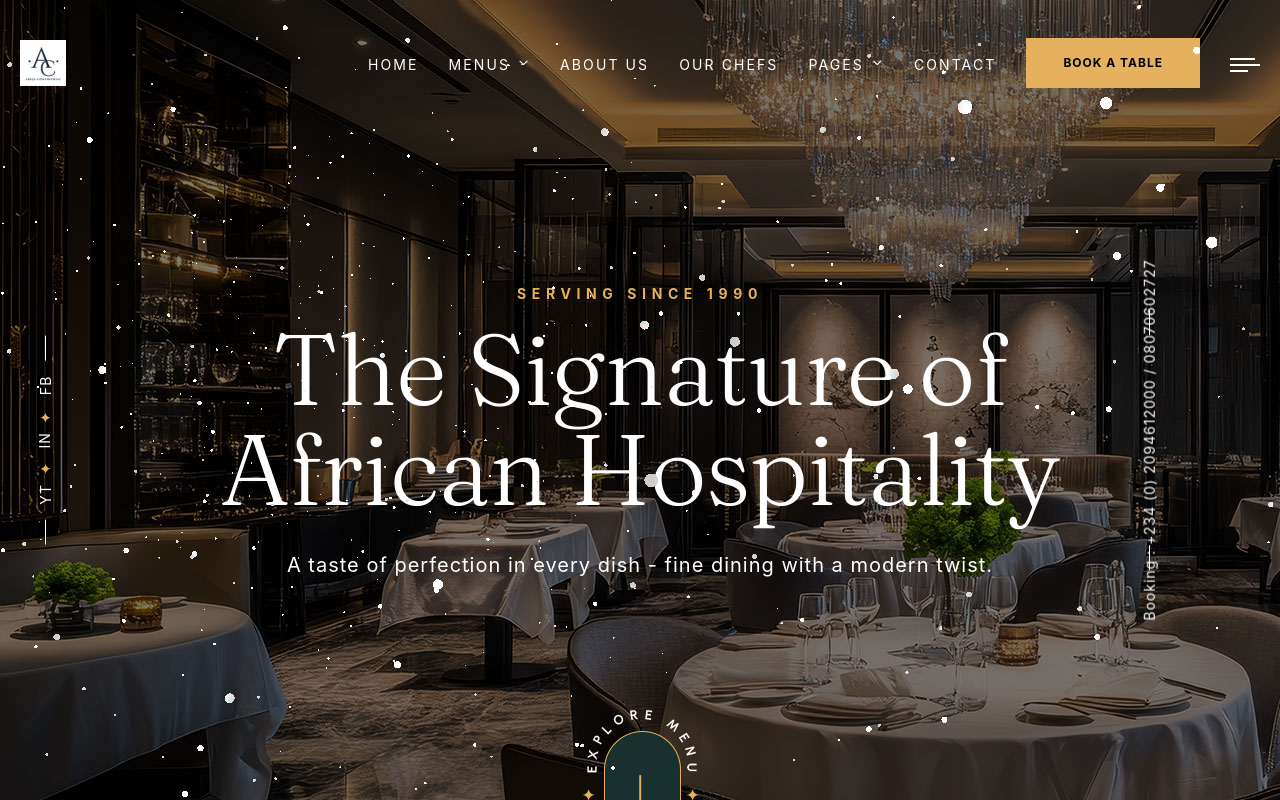
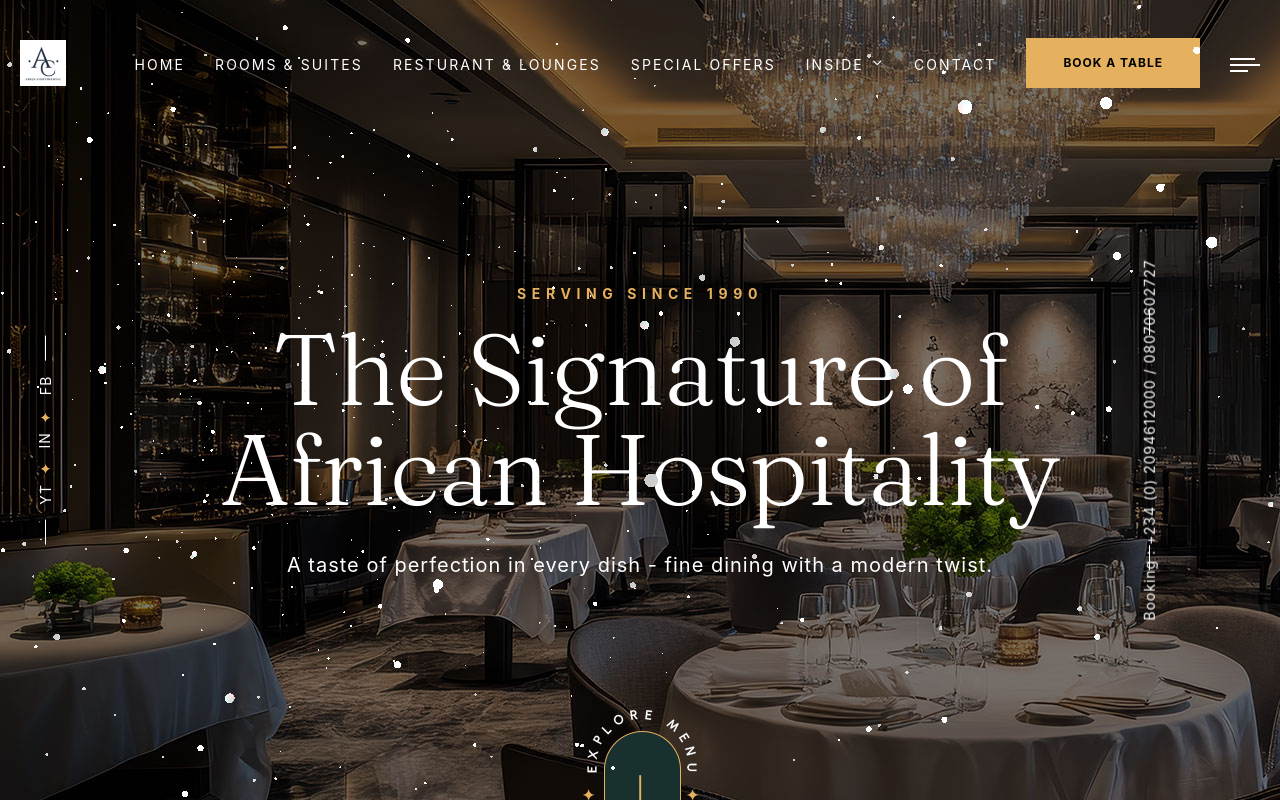
Before and after one commit to EmmanuelOsawe/Chop, a React (Create React App) app in the folder eat/: page / in a window 1280 px wide. Shown: the top 800 px of the page. Built offline with nearby package versions, Linux system fonts and the light colour scheme.

Commit message:
chngss and room file

```diff
--- a/eat/src/Home.js
+++ b/eat/src/Home.js
@@ -63,27 +63,11 @@ function Home() {
                                           <ul className="navigation clearfix">
                                               <li><a href="index.html#">Home</a>
                                               </li>
-                                              <li className="dropdown has-mega-menu"><a href="https://kalanidhithemes.com/live-preview/landing-page/restoria/all-demo/Restoria-2-Standard-Hero/menu-list.html">Menus</a>
-                                                  <ul>
-                                                      <li>
-                                                          <div className="mega-menu">
-                                                              <div className="menu-inner">
-                                                                  <div className="auto-container">
-                                                                      <div className="row clearfix">
-                                                                          <div className="menu-block col-lg-3 col-md-6 col-sm-6">
-                                                                              <div className="image"><a href="menu-list-2.html"><img src="/assets/images/resource/menu-2-thumb.jpg" alt="image" /></a></div>
-                                                                              <div className="title"><a href="menu-list-2.html">Menu list 2</a></div>
-                                                                          </div>
-                                                                      </div>
-                                                                  </div>
-                                                              </div>
-                                                          </div>
-                                                      </li>
-                                                  </ul>
+                                              <li className="has-mega-menu"><a href="menu2.jpg">Rooms & Suites</a>
                                               </li>
-                                              <li><a href="about.html">About Us</a></li>
-                                              <li><a href="our-chef.html">Our chefs</a></li>
-                                              <li className="dropdown"><a href="index.html#">Pages</a>
+                                              <li><a href="about.html">Resturant & Lounges</a></li>
+                                              <li><a href="our-chef.html">Special Offers</a></li>
+                                              <li className="dropdown"><a href="index.html#">Inside</a>
                                                   <ul>
                                                       <li><a href="gallery-masonry.html">Photo Gallery</a></li>
                                                       <li><a href="book-table.html">Reservation 1</a></li>
@@ -163,17 +147,11 @@ function Home() {
                                       <li><a href="../Restoria-5-Rollingimages-Hero-Center-Header/index.html">Home 5 - Rolling Images</a></li>
                                   </ul>
                               </li>
-                              <li className="dropdown"><a href="menu-list-1.html">Menus</a>
-                                  <ul>
-                                      <li><a href="menu-list-1.html">Menu List 1</a></li>
-                                      <li><a href="menu-list-2.html">Menu List 2</a></li>
-                                      <li><a href="menu-list-3.html">Menu List 3</a></li>
-                                      <li><a href="menu-list-4.html">Menu List 4</a></li>
-                                  </ul>
+                              <li className="dropdown"><a href="">Rooms & Suites</a>
                               </li>
-                              <li><a href="about.html">About Us</a></li>
-                              <li><a href="our-chef.html">Our chefs</a></li>
-                              <li className="dropdown"><a href="index.html#">Pages</a>
+                              <li><a href="about.html">Resturant & Lounges</a></li>
+                              <li><a href="our-chef.html">Special Offers</a></li>
+                              <li className="dropdown"><a href="index.html#">Inside</a>
                                   <ul>
                                       <li><a href="gallery-masonry.html">Photo Gallery</a></li>
                                       <li><a href="book-table.html">Reservation 1</a></li>
```
Also changed, not shown: eat/src/rooms.js (added, +16 -0 lines).
